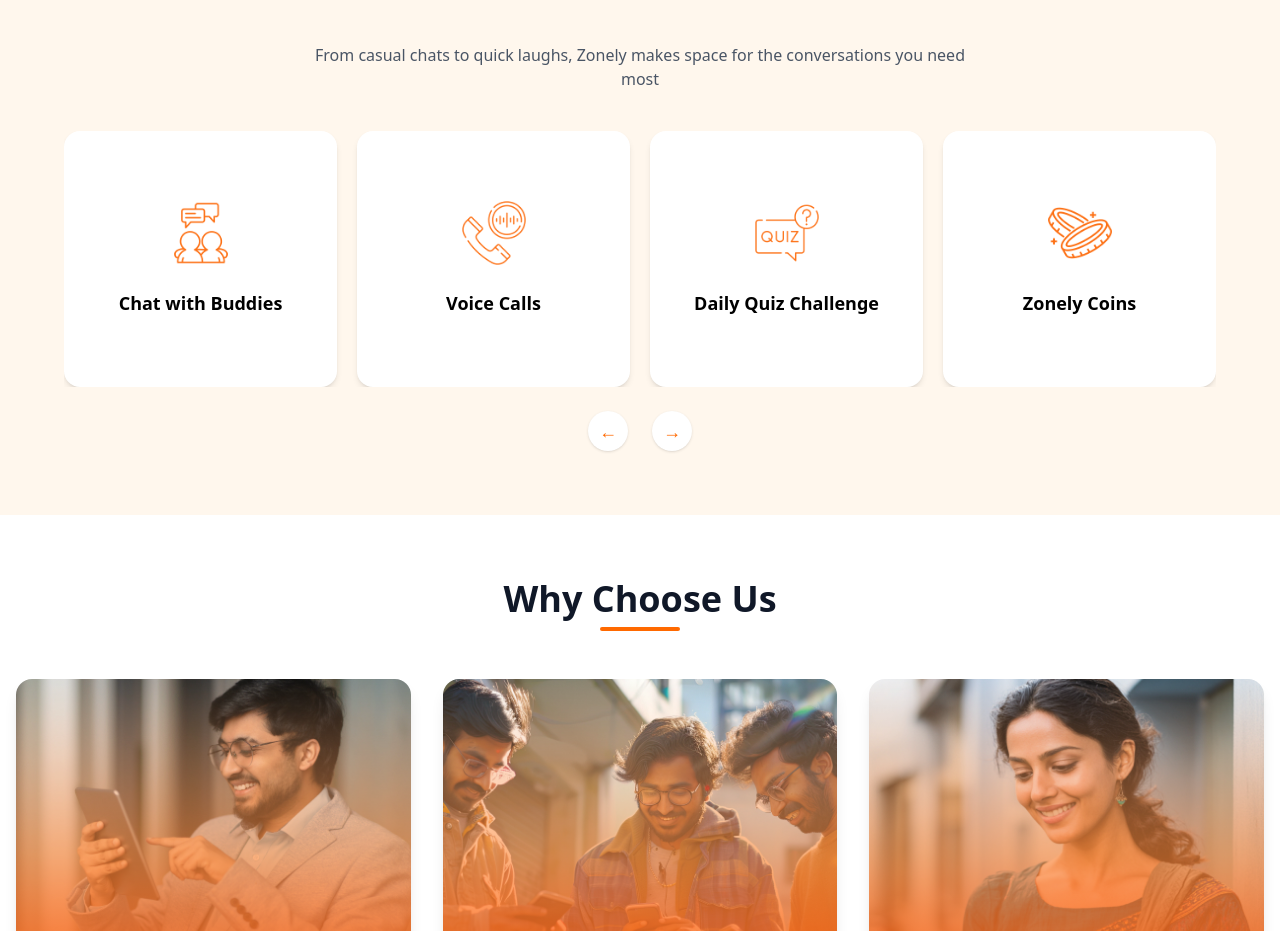
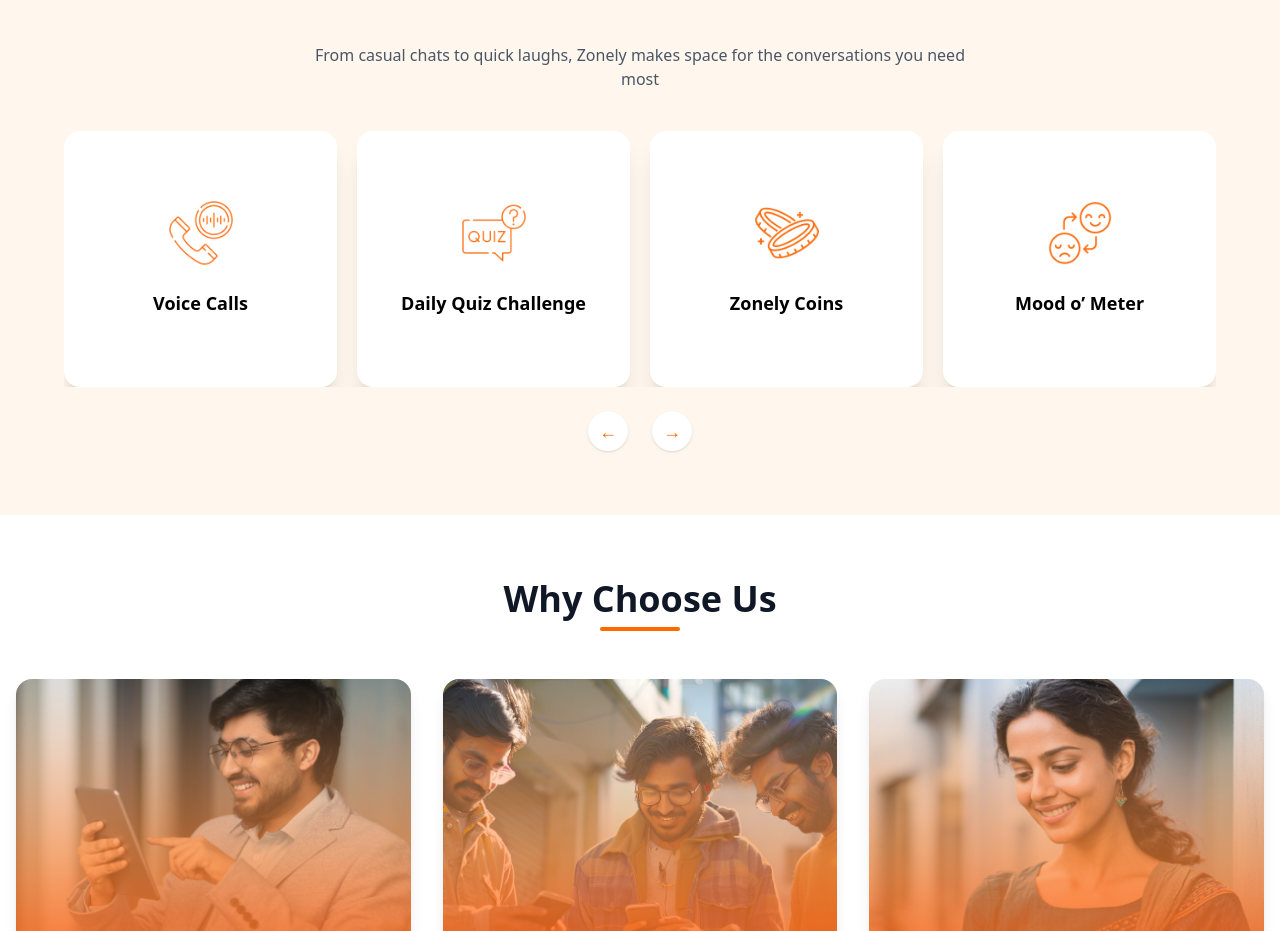
Before and after one commit to AnandVikash/zonely-nextjs-typescript, a Next.js app: page / in a window 1280 px wide. Shown: the part 1420-2351 px from the top of the page. Built offline with nearby package versions, Linux system fonts and the light colour scheme.

Commit message:
chnages on home page

```diff
--- a/src/app/globals.css
+++ b/src/app/globals.css
@@ -1,4 +1,7 @@
 @import "tailwindcss";
+
+@import "swiper/css";
+@import "swiper/css/pagination";
 
 :root {
   /* --background: #ffffff;
--- a/src/app/layout.tsx
+++ b/src/app/layout.tsx
@@ -8,6 +8,12 @@
   title: "Create Next App",
   description: "Generated by create next app",
 };
+
+//swiper css
+import "swiper/css";
+import "swiper/css/navigation";
+import "swiper/css/effect-coverflow";
+import "swiper/css/grid";
 
 export default function RootLayout({
   children,
--- a/src/components/pages/homepage/WhatsInsideSection.tsx
+++ b/src/components/pages/homepage/WhatsInsideSection.tsx
@@ -2,7 +2,7 @@
 
 import React, { useRef, useState, useEffect } from "react";
 import { Swiper, SwiperSlide } from "swiper/react";
-import { Navigation } from "swiper/modules";
+import { Navigation, Autoplay } from "swiper/modules";
 import "swiper/css";
 import "swiper/css/navigation";
 import Image from "next/image";
@@ -37,7 +37,8 @@
   },
   {
     title: "Mood o’ Meter",
-    description: "Check in with your moods, daily. Track how you’re feeling, reflect on your mood and earn rewords for simply showing up.",
+    description:
+      "Check in with your moods, daily. Track how you’re feeling, reflect on your mood and earn rewords for simply showing up.",
     icon: "/assets/icons/icon5.png",
   },
 ];
@@ -65,7 +66,7 @@
       <div className="max-w-6xl mx-auto relative">
         {swiperReady && (
           <Swiper
-            modules={[Navigation]}
+            modules={[Navigation, Autoplay]}
             spaceBetween={20}
             slidesPerView={1}
             breakpoints={{
@@ -73,14 +74,18 @@
               1024: { slidesPerView: 3 },
               1280: { slidesPerView: 4 },
             }}
+            autoplay={{
+              delay: 3000, // 3 seconds delay between slides
+              disableOnInteraction: false, // Continue autoplay after user interaction
+            }}
             navigation={{
               prevEl: prevRef.current,
               nextEl: nextRef.current,
             }}
           >
-            {features.map((feature, idx) => (
-              <SwiperSlide key={idx}>
-                <div className="relative bg-white rounded-2xl shadow-md flex flex-col items-center justify-center cursor-pointer overflow-hidden group h-64">
+            {features.map((feature, id) => (
+              <SwiperSlide key={id}>
+                <div className="relative bg-white rounded-2xl shadow-xl flex flex-col items-center justify-center cursor-pointer overflow-hidden group h-64">
                   {/* Default view */}
                   <div className="flex flex-col items-center justify-center absolute inset-0 z-10 transform transition-all duration-500 ease-in-out group-hover:-translate-y-10 group-hover:opacity-0">
                     <Image
@@ -90,13 +95,19 @@
                       height={64}
                       className="mb-2"
                     />
-                    <h3 className="font-semibold text-lg mt-4">{feature.title}</h3>
+                    <h3 className="font-semibold text-lg mt-4">
+                      {feature.title}
+                    </h3>
                   </div>
 
                   {/* Hover view */}
                   <div className="absolute inset-0 bg-gradient-to-t from-orange-500 to-orange-400 text-white flex flex-col items-center justify-center px-4 py-6 transform translate-y-full transition-all duration-500 ease-in-out group-hover:translate-y-0 group-hover:opacity-100">
-                    <h3 className="font-semibold text-lg text-center">{feature.title}</h3>
-                    <p className="text-sm text-center mt-2">{feature.description}</p>
+                    <h3 className="font-semibold text-lg text-center">
+                      {feature.title}
+                    </h3>
+                    <p className="text-sm text-center mt-2">
+                      {feature.description}
+                    </p>
                   </div>
                 </div>
               </SwiperSlide>
```
